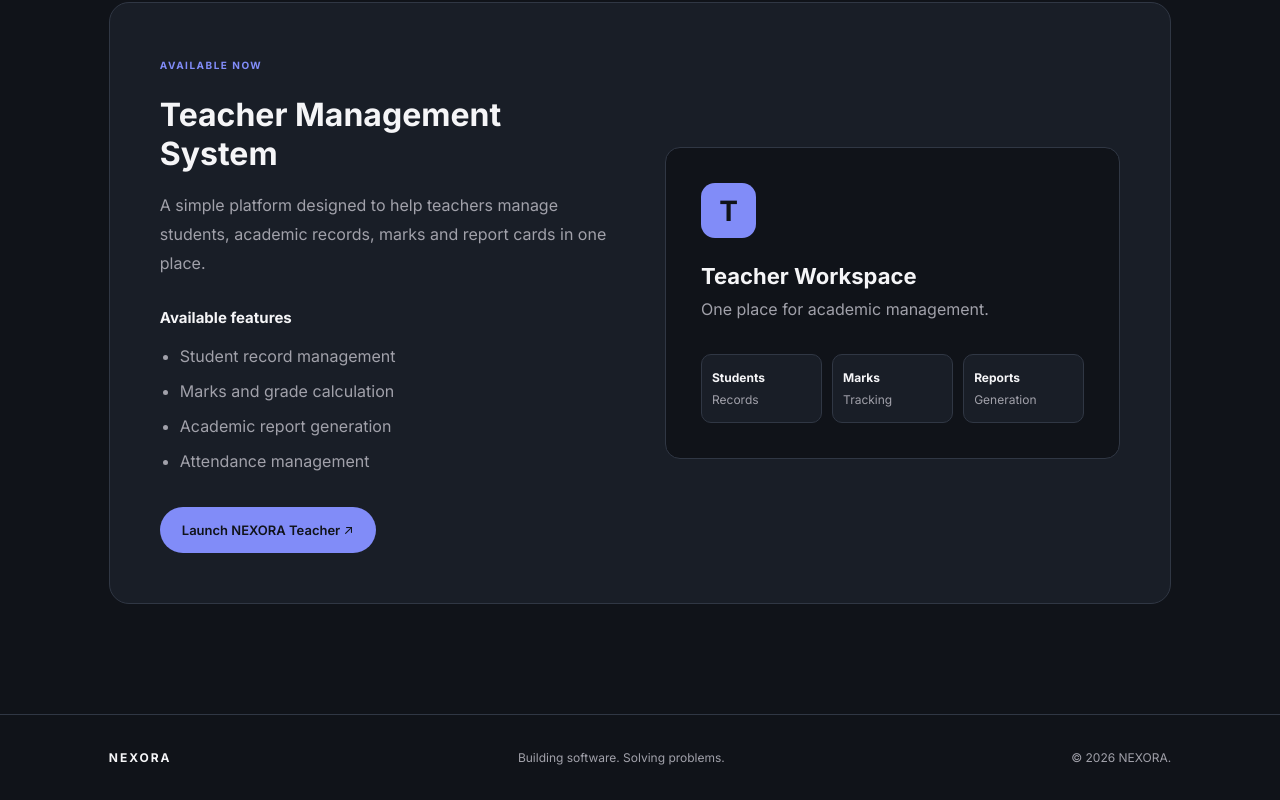
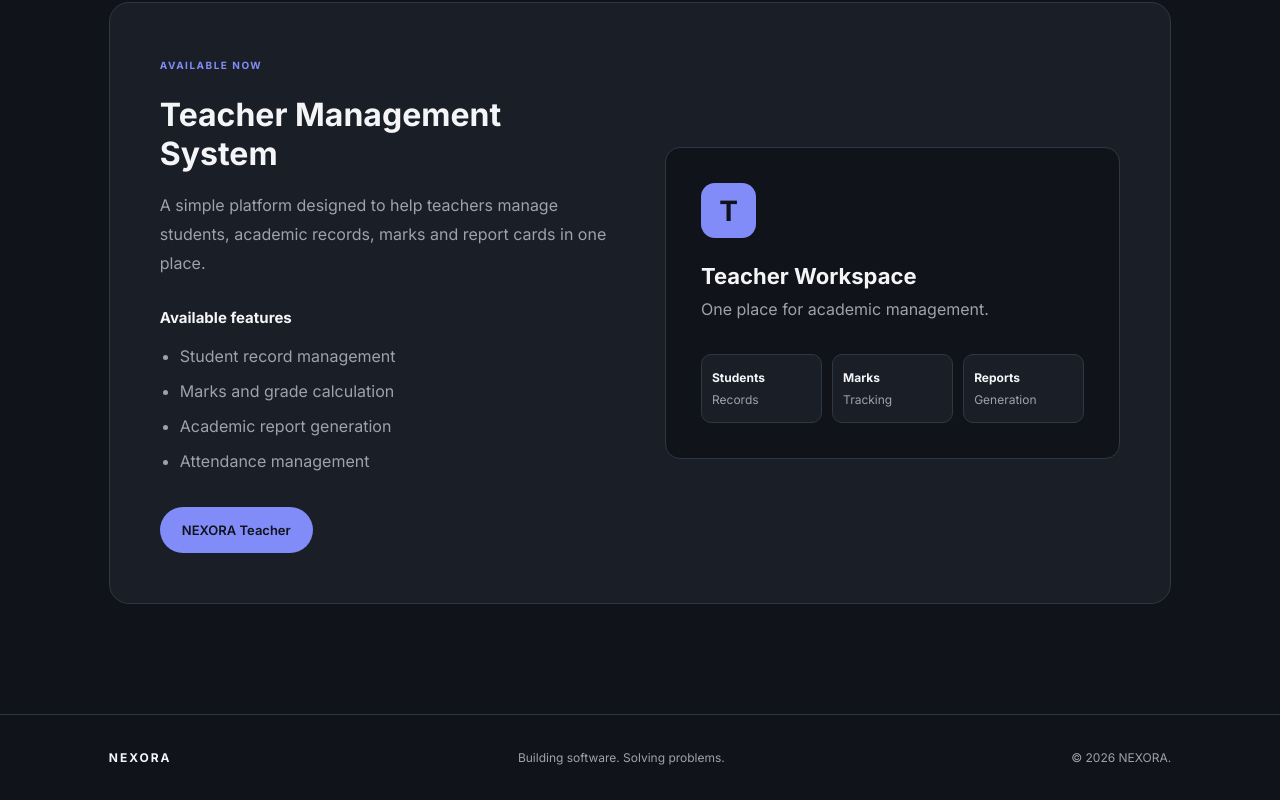
Before and after one commit to ARAVIND988hh/nexora-website, a React (Vite) app: page /products in a window 1280 px wide. Shown: the part 580-1380 px from the top of the page. Built offline with nearby package versions, Linux system fonts and the light colour scheme.

Commit message:
Update NEXORA Teacher Product Launcher

```diff
--- a/src/pages/Products.jsx
+++ b/src/pages/Products.jsx
@@ -57,12 +57,10 @@ function Products() {
             </ul>
 
             <a
-              href="https://nexora-teacher.pages.dev"
+              href="https://nexora-teacher.pages.dev/"
               className="primary-button"
-              target="_blank"
-              rel="noopener noreferrer"
             >
-              Launch NEXORA Teacher ↗
+              NEXORA Teacher
             </a>
           </div>
 
```
